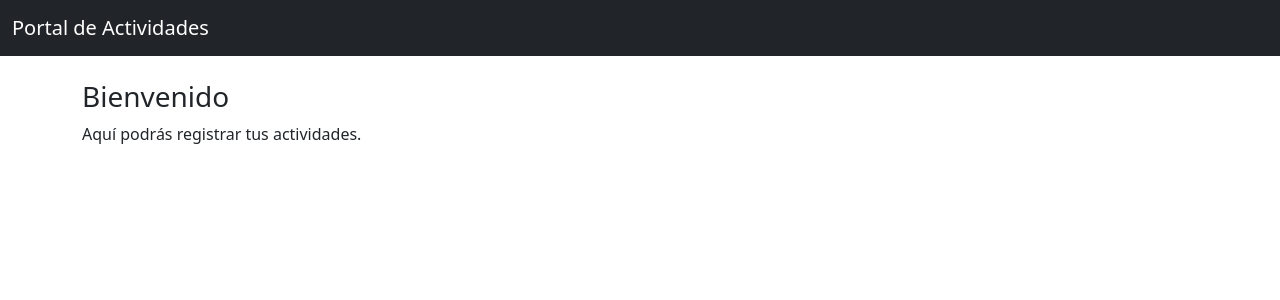
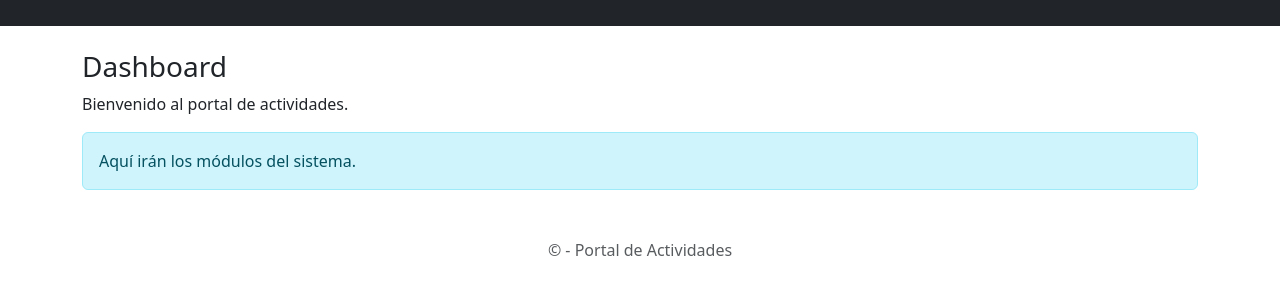
Before and after one commit to epachecoosnaya/Demos_Activities, a Flask app: page /dashboard in a window 1280 px wide. Shown: the top 300 px of the page. Run offline with Flask 3, Linux system fonts and the light colour scheme.

Commit message:
Dashboard usa layout base

```diff
--- a/templates/dashboard.html
+++ b/templates/dashboard.html
@@ -1,22 +1,10 @@
-<!DOCTYPE html>
-<html lang="es">
-<head>
-    <meta charset="UTF-8">
-    <title>Dashboard</title>
-    <link href="https://cdn.jsdelivr.net/npm/bootstrap@5.3.2/dist/css/bootstrap.min.css" rel="stylesheet">
-</head>
-<body>
+{% extends "base.html" %}
 
-<nav class="navbar navbar-dark bg-dark">
-    <div class="container-fluid">
-        <span class="navbar-brand">Portal de Actividades</span>
-    </div>
-</nav>
+{% block contenido %}
+<h3>Dashboard</h3>
+<p>Bienvenido al portal de actividades.</p>
 
-<div class="container mt-4">
-    <h3>Bienvenido</h3>
-    <p>Aquí podrás registrar tus actividades.</p>
+<div class="alert alert-info">
+    Aquí irán los módulos del sistema.
 </div>
-
-</body>
-</html>
+{% endblock %}
```
